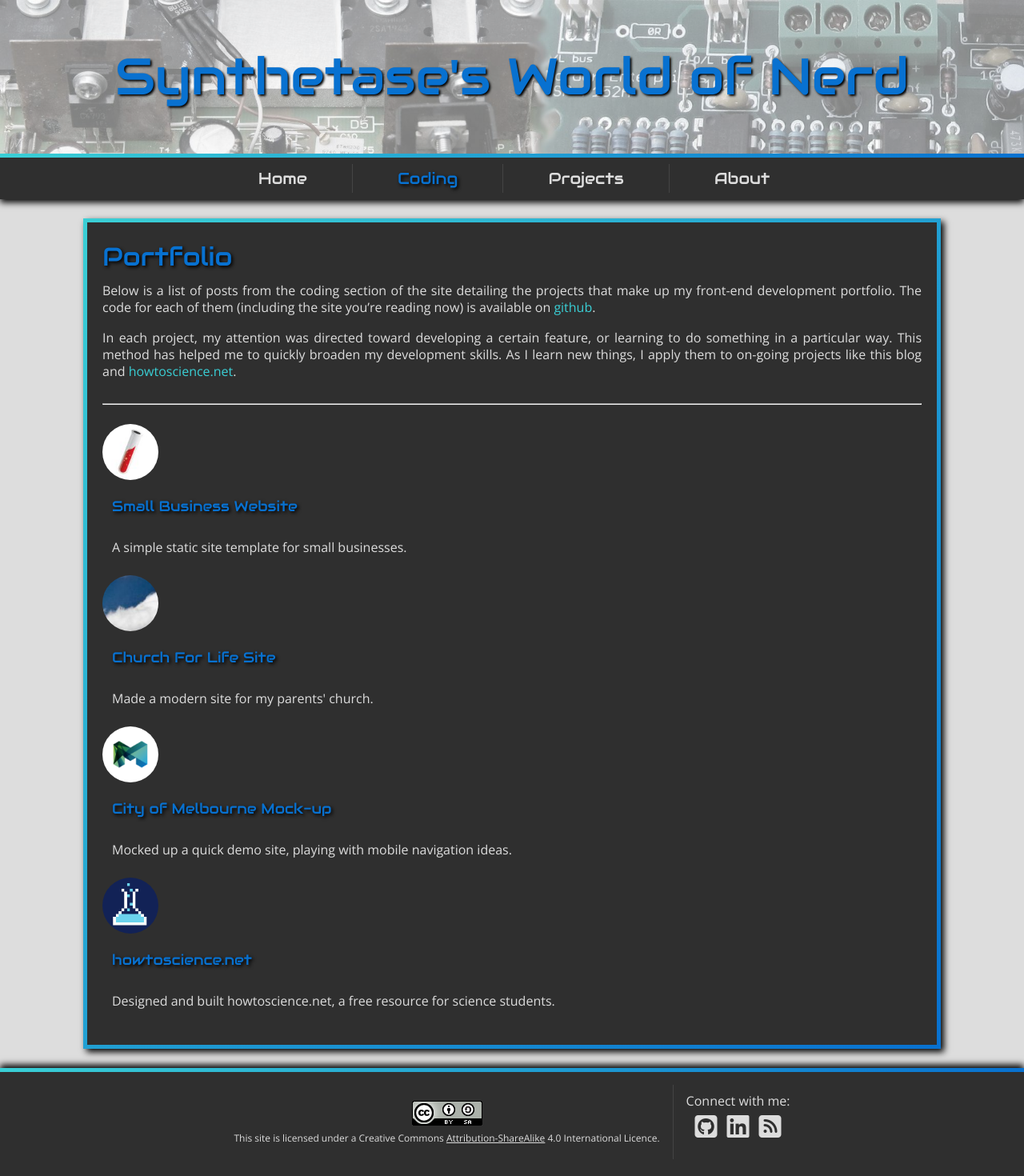
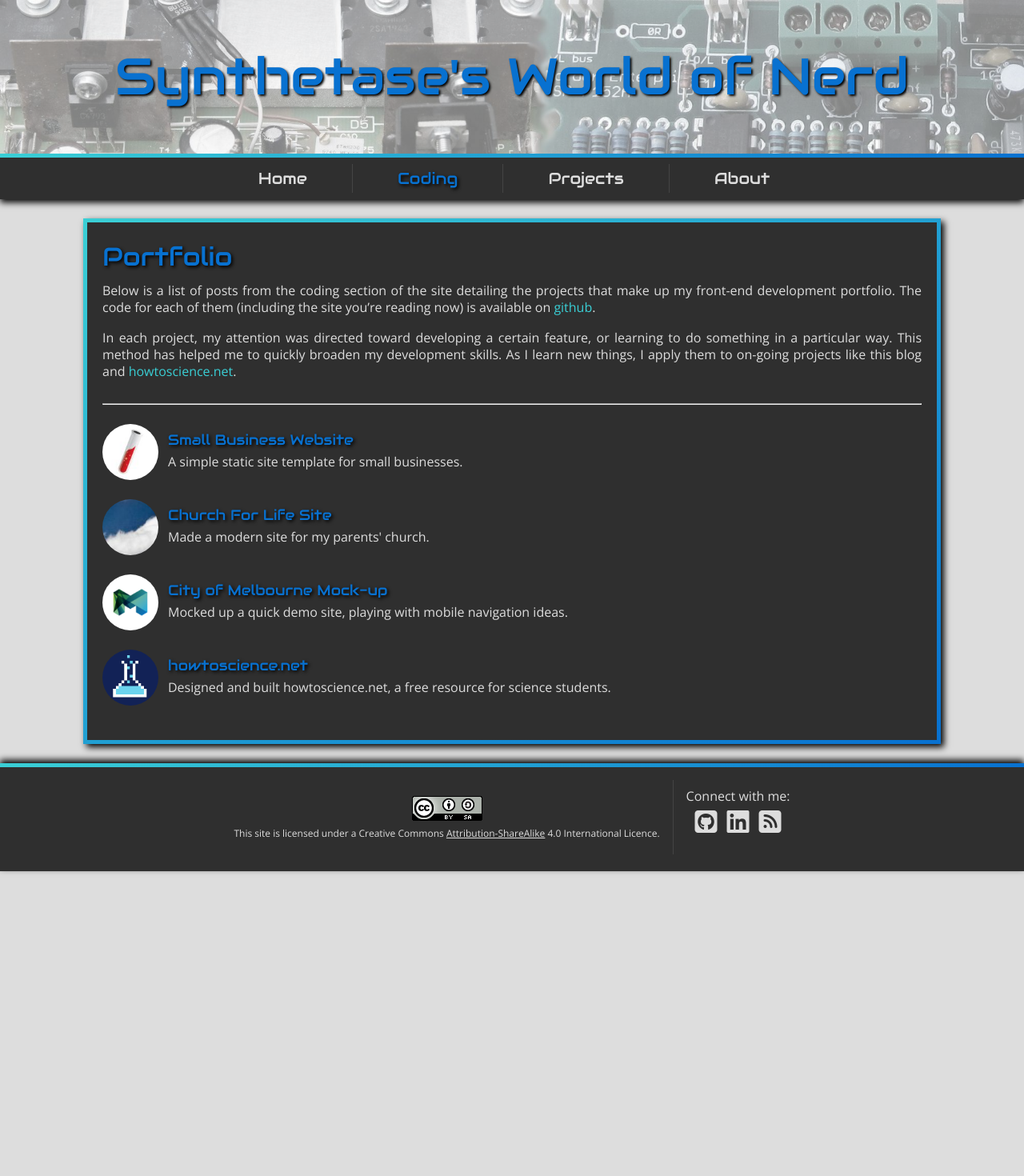
Before and after one commit to StaphSynth/StaphSynth.github.io, a Jekyll site: the page built from portfolio.md, in a window 1280 px wide. Shown: the whole page at 80% size. Built offline with Jekyll 4.4.1, drawn with Linux system fonts in a browser that asks for light colours; nearby versions of some CDN libraries; after the commit the page ends 1089 px from its top, so only the background shows below that.

Commit message:
fixed post list display bug in portfolio page

```diff
--- a/portfolio.md
+++ b/portfolio.md
@@ -15,9 +15,7 @@ In each project, my attention was directed toward developing a certain feature,
 <ul class="postList">
   {% for post in site.tags['portfolio'] %}
     {% if post.title %}
-      <li class="articleListItem">
-        <div class="thumbContainer"><a href="{{ post.url }}"><img class="postThumb" src="{{ post.imageSource }}" alt="{{ post.title }}"></a></div><div class="postTitle"><a href="{{ post.url }}"><h3>{{ post.title }}</h3></a><a href="{{ post.url }}"><p class="byline">{{ post.byline }}</p></a></div>
-      </li>
+      {% include articleListItem.html url=post.url img=post.imageSource title=post.title byline=post.byline %}
     {% endif %}
   {% endfor %}
 </ul>
```
